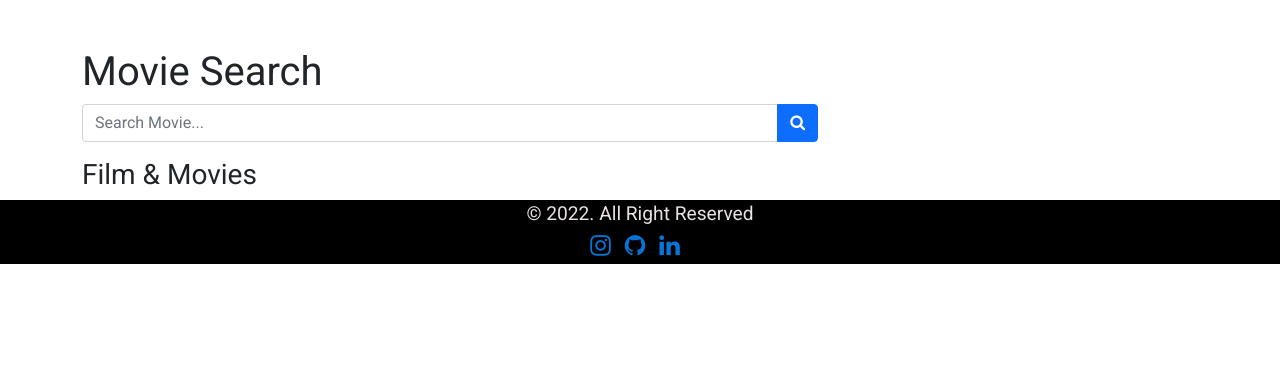
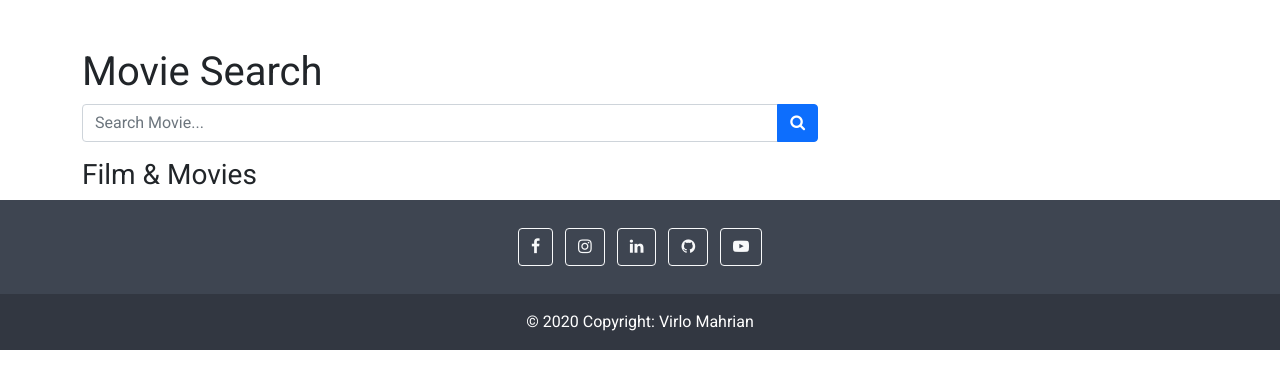
Before and after one commit to vrlomhrn/movie-search, a website: page html/index.html in a window 1280 px wide. Drawn offline with nearby package versions, Linux system fonts and the light colour scheme; no server answers.

Commit message:
update html,js

```diff
--- a/html/index.html
+++ b/html/index.html
@@ -44,14 +44,19 @@
     </div>
     <!-- End Modal -->
     <!-- Footer -->
-    <footer>
-      <div class="container-fluid mw-100 bg-black d-inline-block text-center">
-        <nav>
-          <p class="p-ctrl">&copy; 2022. All Right Reserved</p>
-          <a href="https://www.instagram.com/vrlomhrn" target="_blank"><i class="fa fa-instagram" aria-hidden="true"></i></a>
-          <a href="https://github.com/VirloMahrian" target="_blank"><i class="fa fa-github"></i></a>
-          <a href="https://www.linkedin.com/in/vrlomhrn/" target="_blank"><i class="fa fa-linkedin"></i></a>
-        </nav>
+    <footer class="text-center text-lg-start text-white" style="background-color: #3e4551">
+      <div class="container p-4 pb-0">
+        <section class="mb-4 text-center">
+          <a class="btn btn-outline-light btn-floating m-1" href="https://www.facebook.com/vrlomhrn" target="_blank"><i class="fa fa-facebook-f"></i></a>
+          <a class="btn btn-outline-light btn-floating m-1" href="https://www.instagram.com/vrlomhrn/" target="_blank"><i class="fa fa-instagram"></i></a>
+          <a class="btn btn-outline-light btn-floating m-1" href="https://www.linkedin.com/in/vrlomhrn" target="_blank"><i class="fa fa-linkedin"></i></a>
+          <a class="btn btn-outline-light btn-floating m-1" href="https://github.com/VirloMahrian?tab=repositories" target="_blank"><i class="fa fa-github"></i></a>
+          <a class="btn btn-outline-light btn-floating m-1" href="https://www.youtube.com/channel/UCSSBU8uU58P-ykE4VarbXRQ" target="_blank"><i class="fa fa-youtube-play"></i></a>
+        </section>
+      </div>
+      <div class="text-center p-3" style="background-color: rgba(0, 0, 0, 0.2)">
+        © 2020 Copyright:
+        <a class="text-white text-decoration-none" href="https://github.com/VirloMahrian" target="_blank">Virlo Mahrian</a>
       </div>
     </footer>
     <!-- End Footer -->
--- a/js/main.js
+++ b/js/main.js
@@ -115,7 +115,7 @@
     return `
           <div class="container-fluid">
             <div class="row">
-            <h5 class="modal-title m-auto" id="movieDetailModalLabel ">${detail.title}</h5>
+            <h5 class="modal-title m-auto" id="movieDetailModalLabel ">${title}</h5>
                 <div class="col-md-4 padding-style">
                     <img src="https://image.tmdb.org/t/p/w500/${image}" class="img-fluid" />
                 </div>
```
